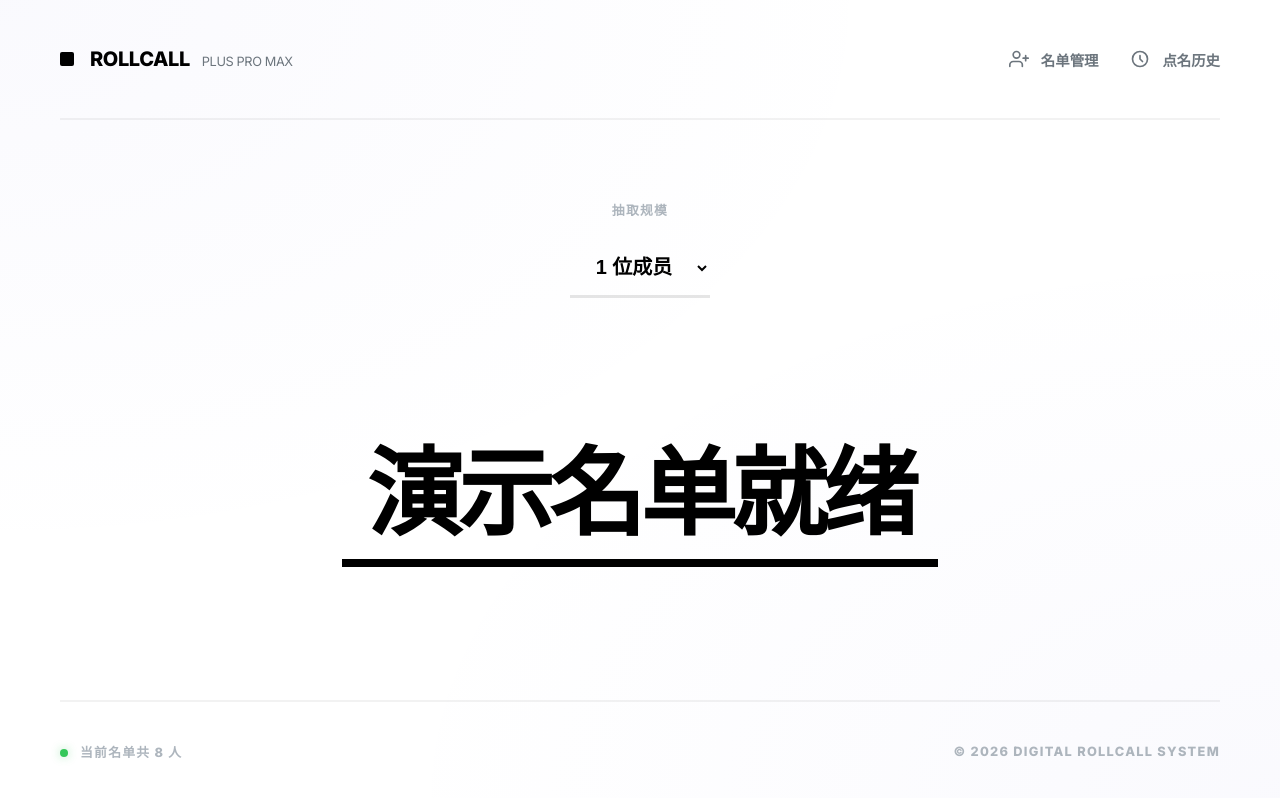
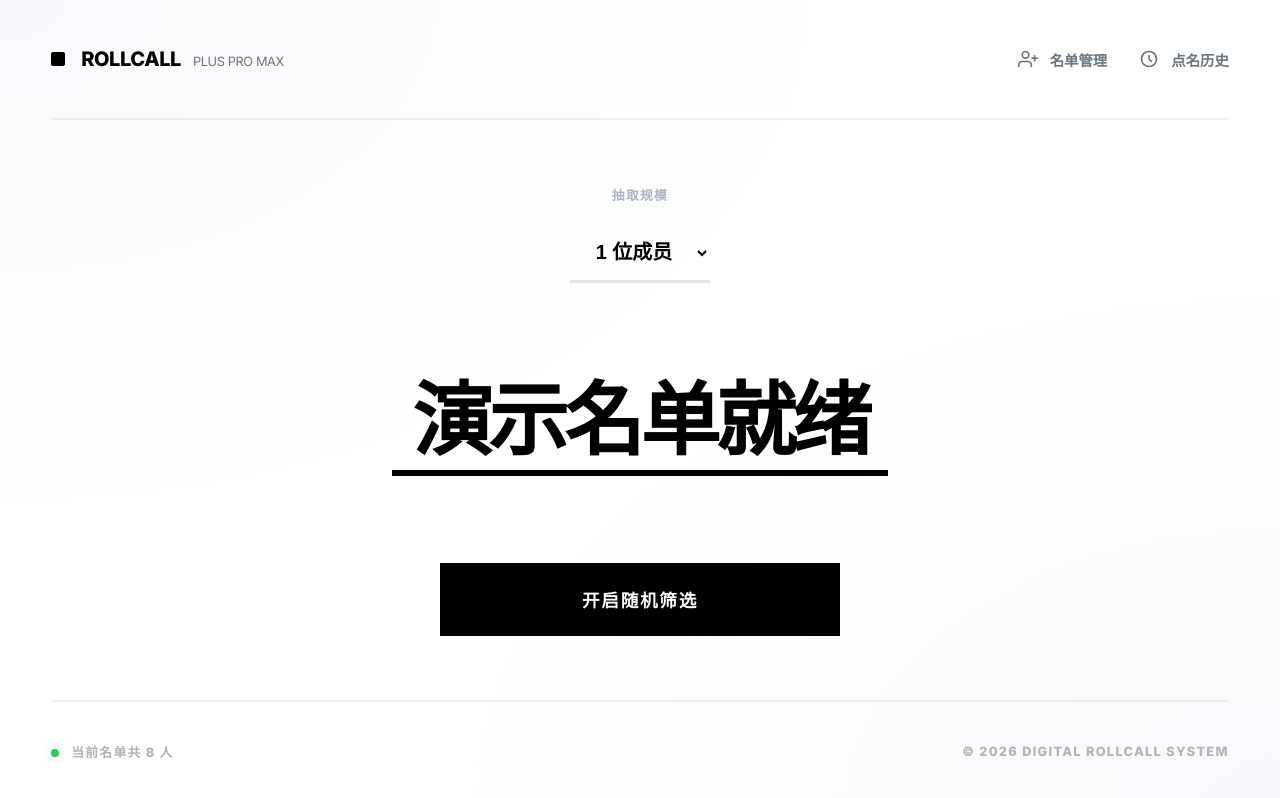
Before and after one commit to A-FreshMan-Y/RollCall, a Vue app: page / in a window 1280 px wide. Both pictures are taken after a click on the button "名单管理". Built offline with nearby package versions, Linux system fonts and the light colour scheme.

Commit message:
抽取效果优化

```diff
--- a/src/App.vue
+++ b/src/App.vue
@@ -72,11 +72,11 @@
               <button
                 class="prime-btn"
                 @click="startPick"
-                :disabled="isRolling"
+                :disabled="names.length === 0"
               >
                 <div class="btn-inner">
                   <span v-if="!isRolling">开启随机筛选</span>
-                  <span v-else class="rolling-text">正在检索...</span>
+                  <span v-else class="rolling-text">停止滚动</span>
                 </div>
                 <div class="btn-progress" :style="{ width: isRolling ? '100%' : '0%' }"></div>
               </button>
@@ -139,10 +139,16 @@ const isRolling = ref(false)
 const isHistoryExpanded = ref(false)
 
 let timer = null
+let autoStopTimer = null
 
 // -- 核心逻辑 --
 function startPick() {
-  if (isRolling.value || names.value.length === 0) return
+  if (isRolling.value) {
+    stopPick()
+    return
+  }
+
+  if (names.value.length === 0) return
 
   isRolling.value = true
 
@@ -155,9 +161,17 @@ function startPick() {
     })
   }, 60)
 
-  // 最终选择
-  setTimeout(() => {
+  // 自动停止定时器（改为 8s）
+  autoStopTimer = setTimeout(() => {
+    stopPick()
+  }, 8000)
+}
+
+function stopPick() {
+  if (!isRolling.value) return
+
   clearInterval(timer)
+  if (autoStopTimer) clearTimeout(autoStopTimer)
 
   let currentPool = [...names.value]
   const selected = []
@@ -182,7 +196,9 @@ function startPick() {
   })
 
   if (history.value.length > 30) history.value.pop()
-  }, 1000)
+
+  timer = null
+  autoStopTimer = null
 }
 
 async function loadNames() {
@@ -276,7 +292,7 @@ body {
   height: 100%;
   display: flex;
   flex-direction: column;
-  padding: 0 60px;
+  padding: 0 4vw; /* 使用响应式内边距 */
   max-width: 1600px;
   margin: 0 auto;
 }
@@ -362,7 +378,7 @@ body {
   display: grid;
   grid-template-columns: 1fr 0px;
   gap: 0;
-  padding: 80px 0;
+  padding: 2vh 0; /* 减小垂直内边距 */
   overflow: hidden;
   transition: grid-template-columns var(--transition-smooth);
 }
@@ -387,10 +403,13 @@ body {
   display: flex;
   flex-direction: column;
   align-items: center;
+  /* 关键：确保主容器不超出视口高度，并根据需要微调缩放 */
+  max-height: 70vh;
+  justify-content: center;
 }
 
 .config-bar {
-  margin-bottom: 60px;
+  margin-bottom: 40px;
   display: flex;
   flex-direction: column;
   align-items: center;
@@ -427,11 +446,11 @@ body {
 
 /* 舞台展示 */
 .display-stage {
-  min-height: 280px;
+  min-height: 200px;
   display: flex;
   justify-content: center;
   align-items: center;
-  margin-bottom: 80px;
+  margin-bottom: 40px;
   position: relative;
   width: 100%;
 }
@@ -444,13 +463,13 @@ body {
 }
 
 .name-tile {
-  font-size: 6rem;
+  font-size: clamp(2.5rem, 10vh, 5.5rem); /* 根据高度动态缩放字号 */
   font-weight: 800;
   letter-spacing: -0.05em;
   line-height: 1.1;
   color: var(--text-main);
-  padding: 12px 24px;
-  border-bottom: 8px solid var(--text-main);
+  padding: 0.8vh 20px;
+  border-bottom: 0.8vh solid var(--text-main);
   transition: all 0.4s ease;
 }
 
@@ -470,7 +489,7 @@ body {
 }
 
 .empty-title {
-  font-size: 3.5rem;
+  font-size: clamp(2rem, 6vh, 3.5rem);
   font-weight: 800;
   color: var(--text-dim);
   letter-spacing: -0.04em;
@@ -504,7 +523,6 @@ body {
 
 /* 主要操作按钮 */
 .action-dock {
-  margin-top: auto;
   width: 100%;
   display: flex;
   justify-content: center;
@@ -514,7 +532,7 @@ body {
   position: relative;
   width: 100%;
   max-width: 400px;
-  padding: 32px;
+  padding: 3vh 32px; /* 响应式内边距 */
   background: var(--text-main);
   color: var(--bg-main);
   border: none;
@@ -530,7 +548,7 @@ body {
 
 .prime-btn:disabled {
   opacity: 0.6;
-  cursor: wait;
+  cursor: not-allowed;
 }
 
 .btn-inner {
```
Lines whose indentation alone changed are shown as unchanged.
